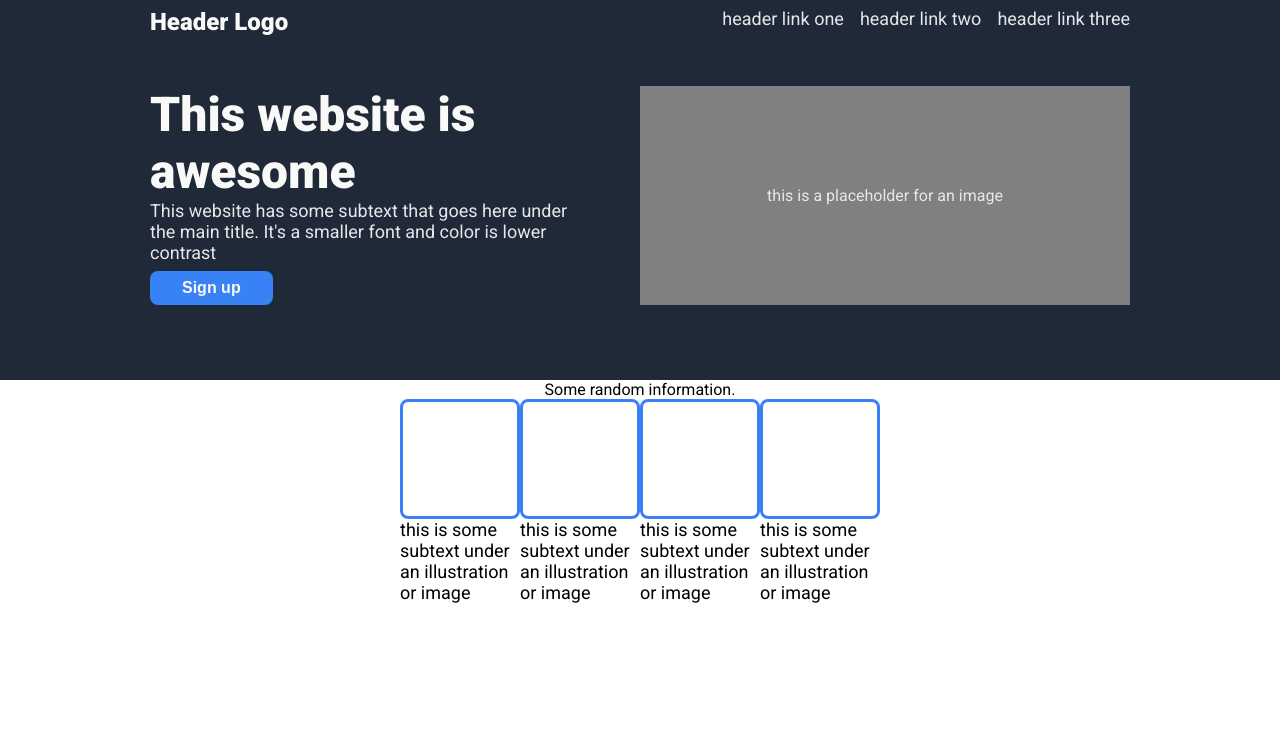
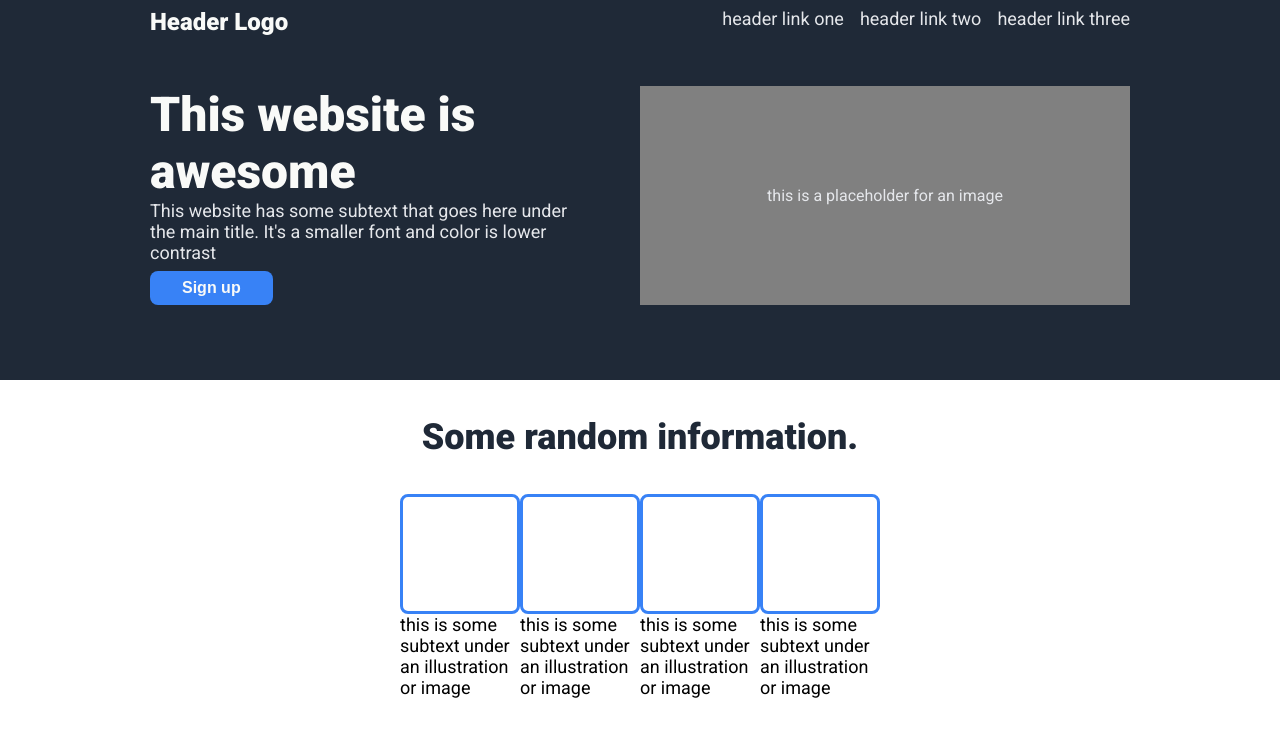
Before and after one commit to reneguzman171/odin-landing-page, a plain HTML site: page index.html in a window 1280 px wide. Drawn offline with Linux system fonts and the light colour scheme.

Commit message:
Set info-header font styling and margin

```diff
--- a/style.css
+++ b/style.css
@@ -94,6 +94,13 @@ a {
     align-items: center;
 }
 
+.info-header {
+    font-size: 36px;
+    color: #1F2937;
+    font-weight: 900;
+    margin: 1em 0;
+}
+
 .info-container {
     display: flex;
 }
```
